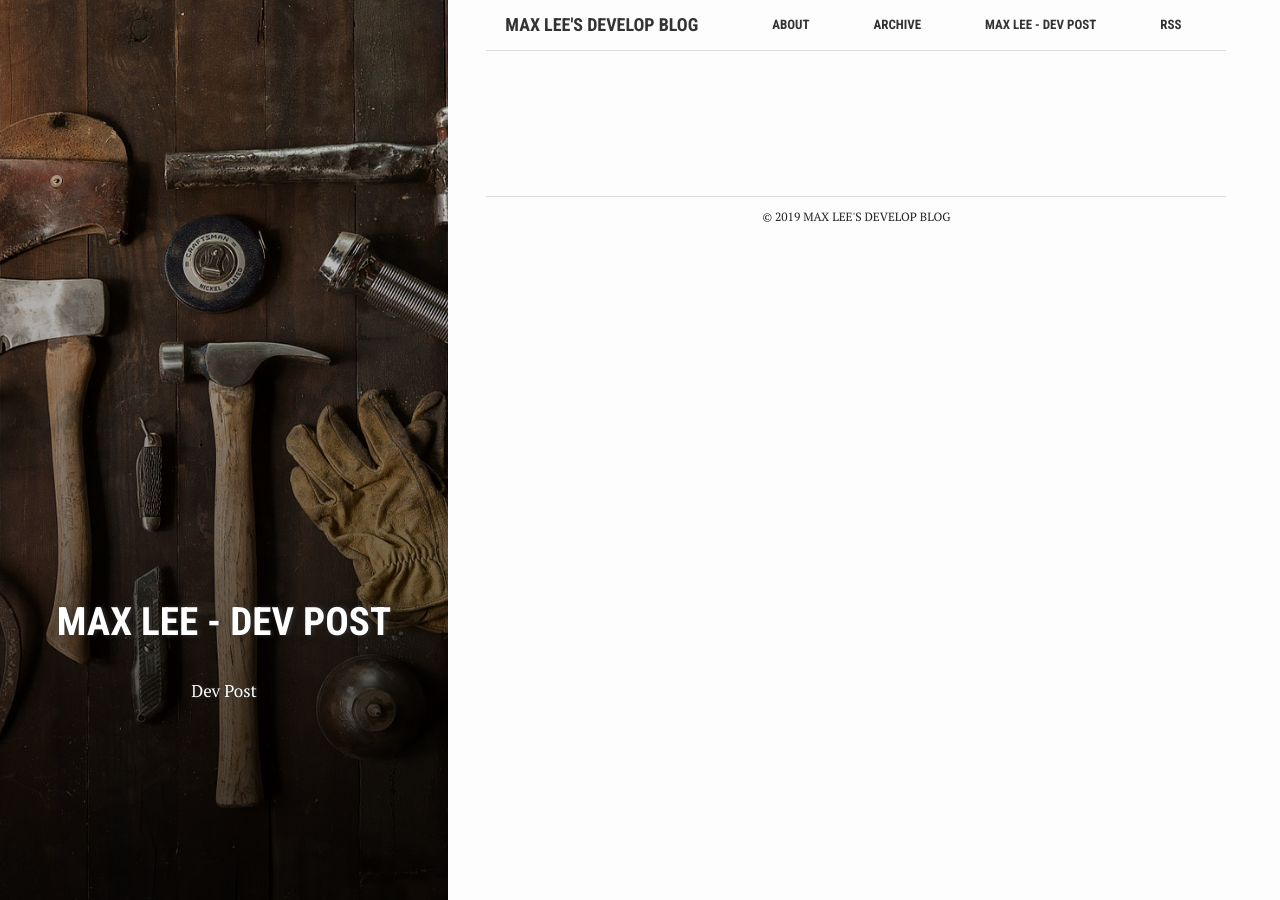
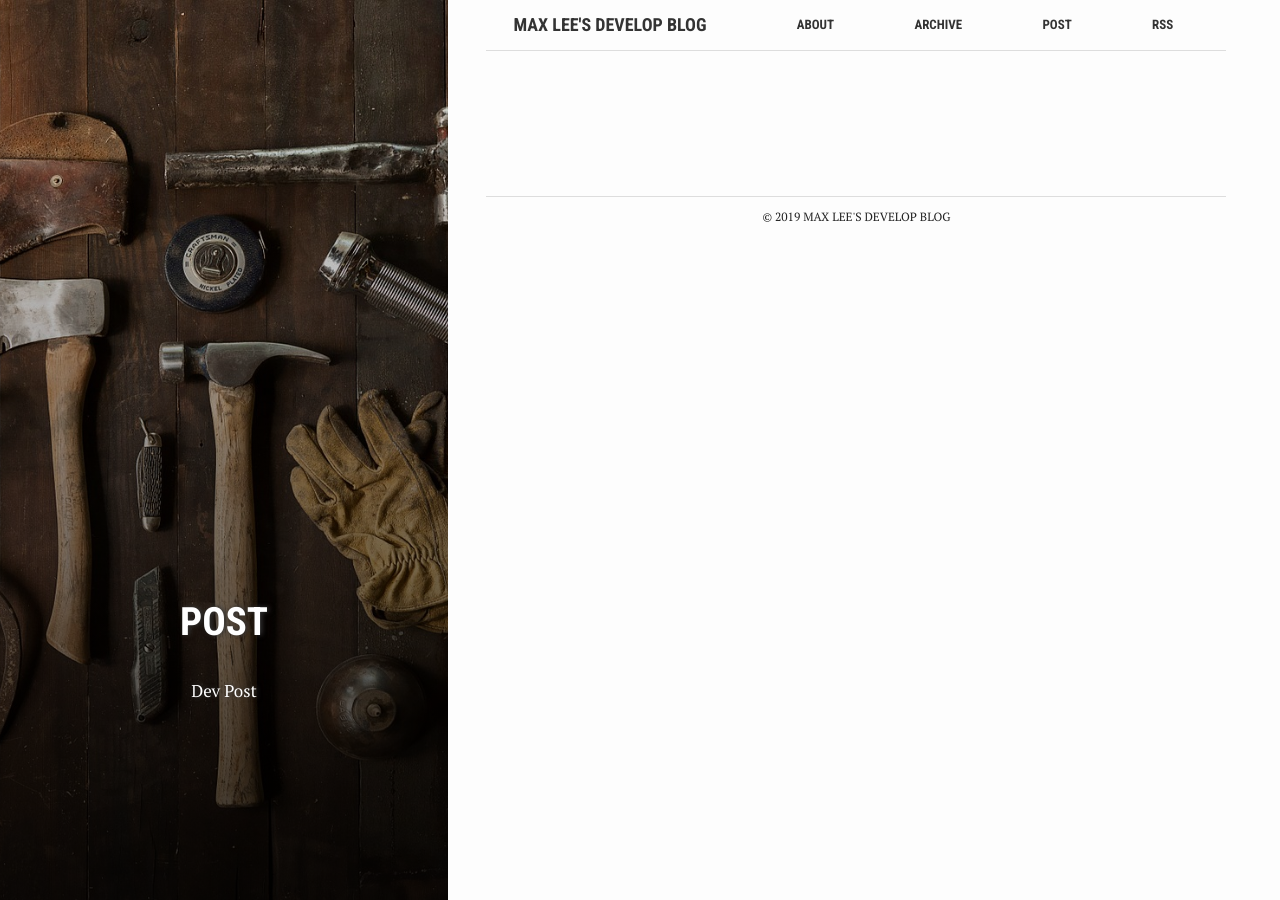
Before and after one commit to pj4316/maxlee90.github.io, a Jekyll site: the page built from posts.md, in a window 1280 px wide. Built offline with Jekyll 4.4.1, drawn with Linux system fonts in a browser that asks for light colours.

Commit message:
Update posts.md

```diff
--- a/posts.md
+++ b/posts.md
@@ -3,9 +3,9 @@ bg: "tools.jpg"
 layout: page
 crawlertitle: "Max Lee's blog"
 permalink: /posts/
-title: "Max Lee - Dev Post"
+title: "Post"
 summary: "Dev Post"
-active: Posts
+active: Post
 ---
 
 {% for tag in site.tags %}
```
